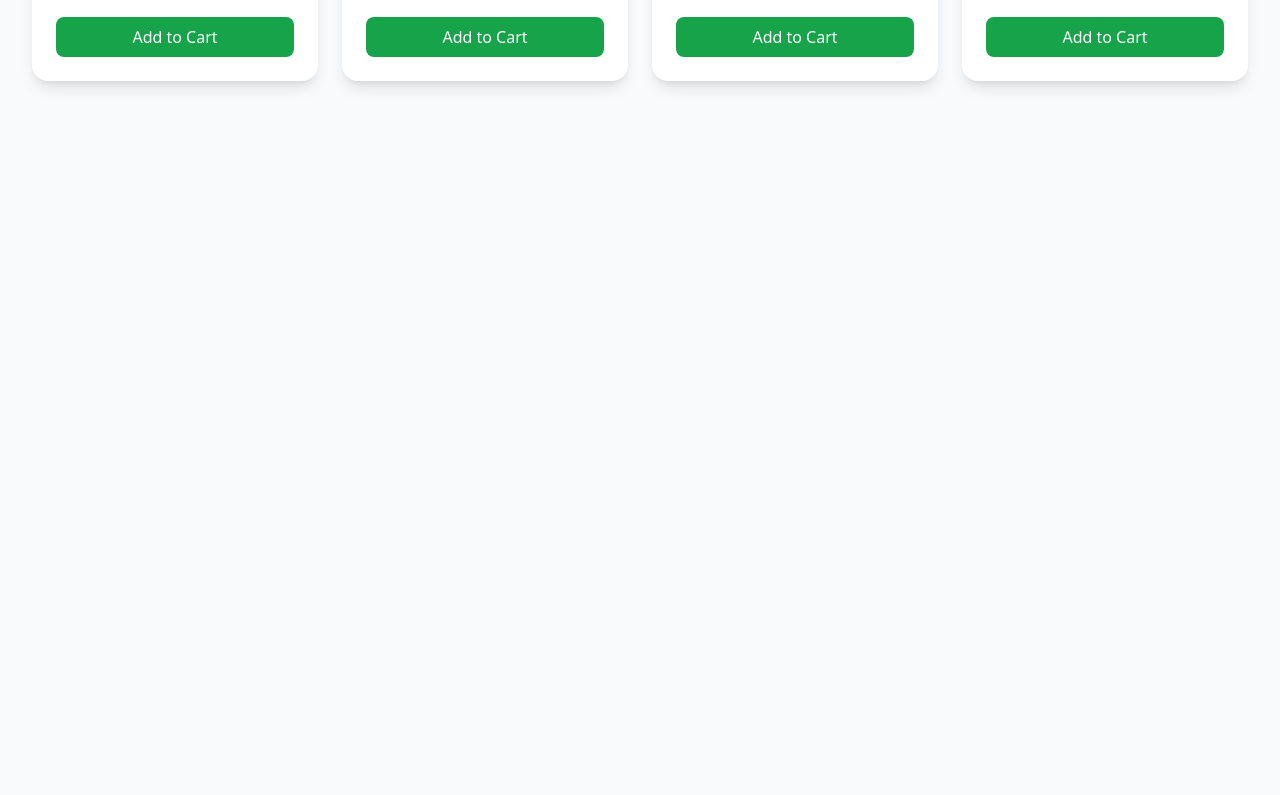
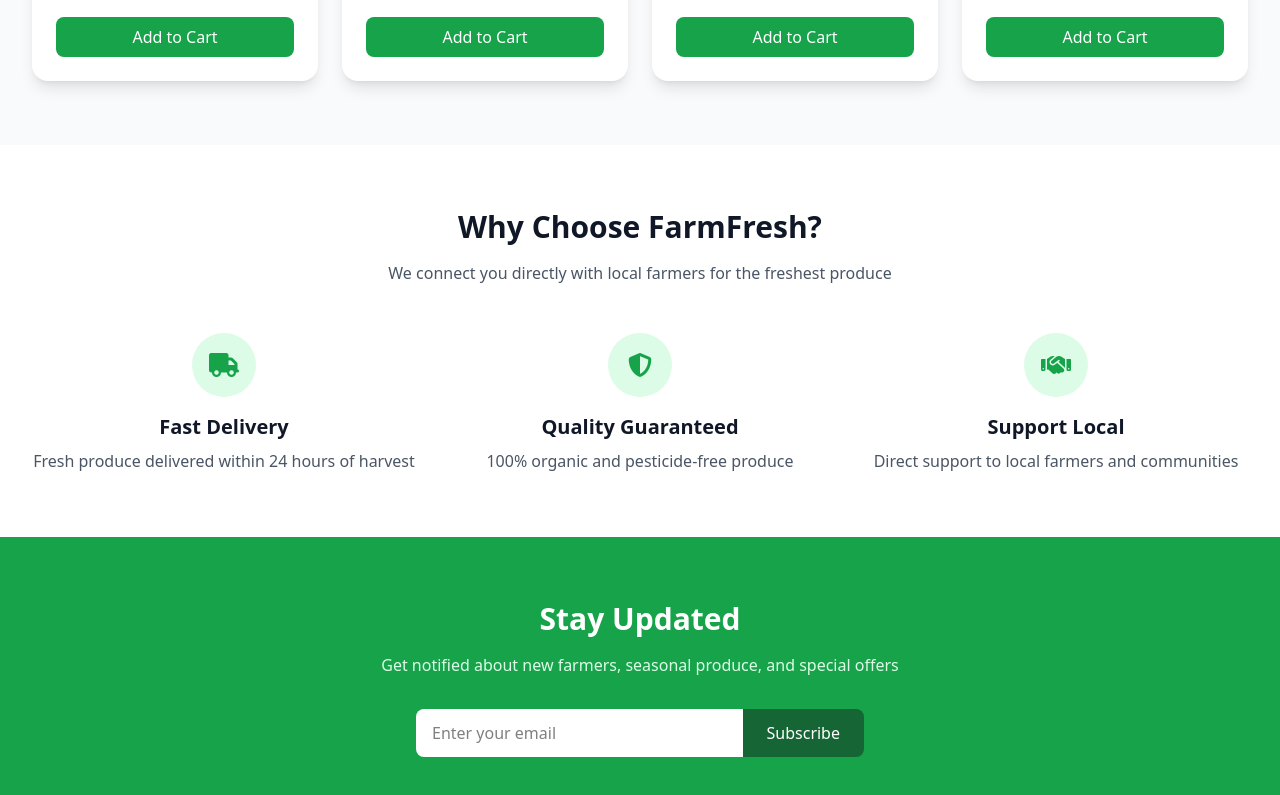
Before and after one commit to aihridoy/firm-fresh, a Next.js app in the folder apps/client/: page / in a window 1280 px wide. Shown: the part 1905-2700 px from the top of the page. Before the commit the page ends 2050 px from the top, so only its background shows below. Built offline with nearby package versions, Linux system fonts and the light colour scheme.

Commit message:
init: choose & newsletter

```diff
--- a/apps/client/app/page.tsx
+++ b/apps/client/app/page.tsx
@@ -1,7 +1,9 @@
 import Categories from "@/components/Categories";
+import Choose from "@/components/Choose";
 import FeaturedProducts from "@/components/FeaturedProducts";
 import Hero from "@/components/Hero";
 import Navbar from "@/components/Navbar";
+import Newsletter from "@/components/Newsletter";
 
 export default function Home() {
   return (
@@ -10,6 +12,8 @@
       <Hero />
       <Categories />
       <FeaturedProducts />
+      <Choose />
+      <Newsletter />
     </>
   );
 }
--- /dev/null
+++ b/apps/client/components/Choose.tsx
@@ -0,0 +1,52 @@
+export default function Choose() {
+  return (
+    <section className="py-16 bg-white dark:bg-gray-800">
+      <div className="max-w-7xl mx-auto px-4 sm:px-6 lg:px-8">
+        <div className="text-center mb-12">
+          <h2 className="text-3xl font-bold text-gray-900 dark:text-white mb-4">
+            Why Choose FarmFresh?
+          </h2>
+          <p className="text-gray-600 dark:text-gray-400 max-w-2xl mx-auto">
+            We connect you directly with local farmers for the freshest produce
+          </p>
+        </div>
+
+        <div className="grid grid-cols-1 md:grid-cols-3 gap-8">
+          <div className="text-center">
+            <div className="bg-primary-100 dark:bg-primary-900 w-16 h-16 rounded-full flex items-center justify-center mx-auto mb-4">
+              <i className="fas fa-truck text-2xl text-primary-600 dark:text-primary-400"></i>
+            </div>
+            <h3 className="text-xl font-semibold text-gray-900 dark:text-white mb-2">
+              Fast Delivery
+            </h3>
+            <p className="text-gray-600 dark:text-gray-400">
+              Fresh produce delivered within 24 hours of harvest
+            </p>
+          </div>
+          <div className="text-center">
+            <div className="bg-primary-100 dark:bg-primary-900 w-16 h-16 rounded-full flex items-center justify-center mx-auto mb-4">
+              <i className="fas fa-shield-alt text-2xl text-primary-600 dark:text-primary-400"></i>
+            </div>
+            <h3 className="text-xl font-semibold text-gray-900 dark:text-white mb-2">
+              Quality Guaranteed
+            </h3>
+            <p className="text-gray-600 dark:text-gray-400">
+              100% organic and pesticide-free produce
+            </p>
+          </div>
+          <div className="text-center">
+            <div className="bg-primary-100 dark:bg-primary-900 w-16 h-16 rounded-full flex items-center justify-center mx-auto mb-4">
+              <i className="fas fa-handshake text-2xl text-primary-600 dark:text-primary-400"></i>
+            </div>
+            <h3 className="text-xl font-semibold text-gray-900 dark:text-white mb-2">
+              Support Local
+            </h3>
+            <p className="text-gray-600 dark:text-gray-400">
+              Direct support to local farmers and communities
+            </p>
+          </div>
+        </div>
+      </div>
+    </section>
+  );
+}
--- /dev/null
+++ b/apps/client/components/Newsletter.tsx
@@ -0,0 +1,23 @@
+export default function Newsletter() {
+  return (
+    <section className="py-16 bg-primary-600">
+      <div className="max-w-4xl mx-auto px-4 sm:px-6 lg:px-8 text-center">
+        <h2 className="text-3xl font-bold text-white mb-4">Stay Updated</h2>
+        <p className="text-primary-100 mb-8">
+          Get notified about new farmers, seasonal produce, and special offers
+        </p>
+
+        <div className="flex max-w-md mx-auto">
+          <input
+            type="email"
+            placeholder="Enter your email"
+            className="bg-white text-black flex-1 px-4 py-3 rounded-l-lg focus:outline-none focus:ring-2 focus:ring-primary-300"
+          />
+          <button className="bg-primary-800 hover:bg-primary-900 text-white px-6 py-3 rounded-r-lg font-medium transition">
+            Subscribe
+          </button>
+        </div>
+      </div>
+    </section>
+  );
+}
```
